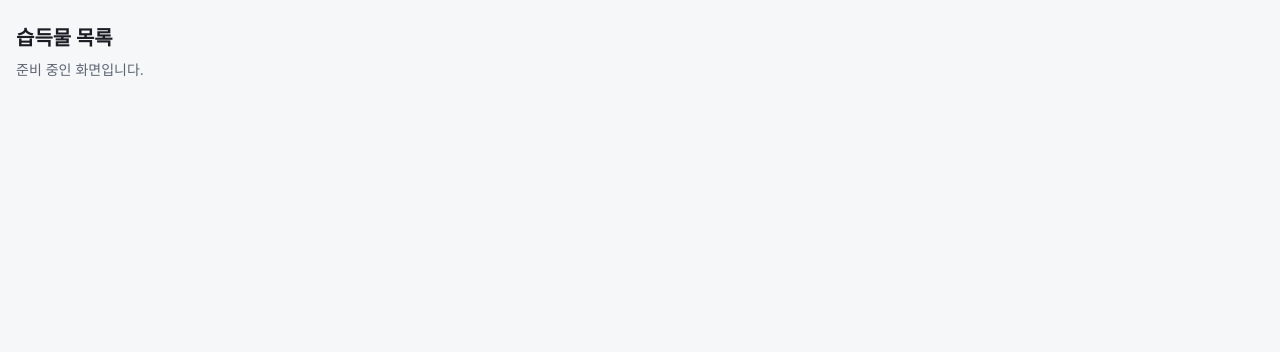
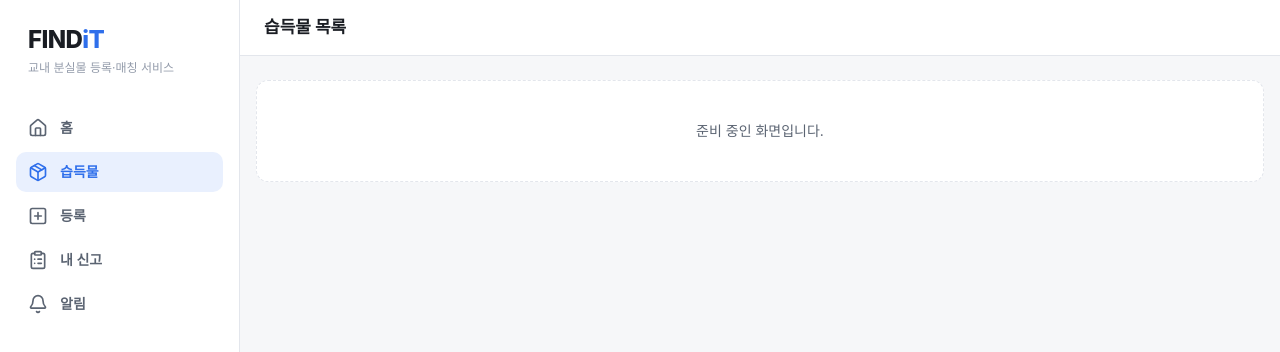
Before and after one commit to acorn497/FINDiT, a React (Vite) app in the folder apps/web/: page /found in a window 1280 px wide. Shown: the top 352 px of the page. Built offline with nearby package versions, Linux system fonts and the light colour scheme.

Commit message:
feat(web): 공용 레이아웃 — 앱바·하단 탭·넓은 화면 사이드 메뉴
좁은 화면은 하단 탭 5개(홈·습득물·등록·내 신고·알림), 768px 이상은 왼쪽 사이드 메뉴로 바꾼다. 입력 흐름 화면은 탭을 숨긴다.

Phase: P1

```diff
--- a/apps/web/src/pages/PlaceholderPage.tsx
+++ b/apps/web/src/pages/PlaceholderPage.tsx
@@ -1,3 +1,5 @@
+import { AppBar } from '../shared/layout/AppBar';
+
 interface PlaceholderPageProps {
   title: string;
   description?: string;
@@ -6,9 +8,13 @@ interface PlaceholderPageProps {
 /** 단계별로 실제 화면이 들어오기 전까지 경로만 확인하는 임시 페이지 */
 export function PlaceholderPage({ title, description }: PlaceholderPageProps) {
   return (
-    <section className="px-4 py-6">
-      <h1 className="text-xl font-bold">{title}</h1>
-      <p className="mt-2 text-sm text-tx-2">{description ?? '준비 중인 화면입니다.'}</p>
-    </section>
+    <>
+      <AppBar title={title} />
+      <section className="px-4 py-6">
+        <p className="rounded-card border border-dashed border-line bg-bg-1 px-4 py-10 text-center text-sm text-tx-2">
+          {description ?? '준비 중인 화면입니다.'}
+        </p>
+      </section>
+    </>
   );
 }
--- a/apps/web/src/routes.tsx
+++ b/apps/web/src/routes.tsx
@@ -2,6 +2,7 @@ import { Route, Routes } from 'react-router';
 import { RequireAuth } from './features/auth/RequireAuth';
 import { NotFoundPage } from './pages/NotFoundPage';
 import { PlaceholderPage } from './pages/PlaceholderPage';
+import { AppLayout } from './shared/layout/AppLayout';
 
 export function AppRoutes() {
   return (
@@ -11,11 +12,11 @@ export function AppRoutes() {
 
       {/* 보호 경로 */}
       <Route element={<RequireAuth />}>
+        {/* 탭이 보이는 화면 */}
+        <Route element={<AppLayout />}>
           <Route index element={<PlaceholderPage title="홈" />} />
           <Route path="found" element={<PlaceholderPage title="습득물 목록" />} />
           <Route path="found/:id" element={<PlaceholderPage title="습득물 상세" />} />
-        <Route path="found/new" element={<PlaceholderPage title="습득물 등록" />} />
-        <Route path="lost/new" element={<PlaceholderPage title="분실 신고 작성" />} />
           <Route path="register" element={<PlaceholderPage title="등록하기" />} />
           <Route path="matches" element={<PlaceholderPage title="매칭 후보" />} />
           <Route path="me/reports" element={<PlaceholderPage title="내 신고 관리" />} />
@@ -23,6 +24,11 @@ export function AppRoutes() {
           <Route path="admin" element={<PlaceholderPage title="관리자" />} />
         </Route>
 
+        {/* 입력 흐름 보호 — 하단 탭을 숨긴다 */}
+        <Route path="found/new" element={<PlaceholderPage title="습득물 등록" />} />
+        <Route path="lost/new" element={<PlaceholderPage title="분실 신고 작성" />} />
+      </Route>
+
       <Route path="*" element={<NotFoundPage />} />
     </Routes>
   );
--- /dev/null
+++ b/apps/web/src/shared/layout/AppBar.tsx
@@ -0,0 +1,42 @@
+import { ArrowLeft } from 'lucide-react';
+import type { ReactNode } from 'react';
+import { useNavigate } from 'react-router';
+
+interface AppBarProps {
+  title: string;
+  /** 뒤로 가기 버튼 표시. 문자열이면 그 경로로, true면 브라우저 뒤로 */
+  back?: boolean | string;
+  onBack?: () => void;
+  /** 오른쪽 보조 버튼 자리 */
+  actions?: ReactNode;
+}
+
+/** 상단 앱바 — 뒤로 가기 + 제목 + 보조 버튼 */
+export function AppBar({ title, back, onBack, actions }: AppBarProps) {
+  const navigate = useNavigate();
+
+  const handleBack = () => {
+    if (onBack) return onBack();
+    if (typeof back === 'string') return navigate(back);
+    navigate(-1);
+  };
+
+  return (
+    <header className="sticky top-0 z-20 flex h-14 items-center gap-2 border-b border-line bg-bg-1/95 px-3 backdrop-blur">
+      {back || onBack ? (
+        <button
+          type="button"
+          onClick={handleBack}
+          aria-label="뒤로 가기"
+          className="flex size-9 items-center justify-center rounded-field bg-bg-2 text-tx-1"
+        >
+          <ArrowLeft size={20} aria-hidden />
+        </button>
+      ) : (
+        <span className="w-1" aria-hidden />
+      )}
+      <h1 className="min-w-0 flex-1 truncate text-[17px] font-bold">{title}</h1>
+      {actions && <div className="flex items-center gap-1.5">{actions}</div>}
+    </header>
+  );
+}
--- /dev/null
+++ b/apps/web/src/shared/layout/AppLayout.tsx
@@ -0,0 +1,21 @@
+import { Outlet } from 'react-router';
+import { SideNav } from './SideNav';
+import { TabBar } from './TabBar';
+
+/**
+ * 공용 레이아웃.
+ * 좁은 화면: 위 콘텐츠 + 하단 탭 / 넓은 화면(≥768px): 왼쪽 사이드 메뉴 + 콘텐츠
+ */
+export function AppLayout() {
+  return (
+    <div className="min-h-screen bg-bg-2">
+      <SideNav />
+      <div className="pb-20 md:pb-0 md:pl-60">
+        <div className="mx-auto w-full max-w-[1100px]">
+          <Outlet />
+        </div>
+      </div>
+      <TabBar />
+    </div>
+  );
+}
--- /dev/null
+++ b/apps/web/src/shared/layout/Logo.tsx
@@ -0,0 +1,11 @@
+interface LogoProps {
+  className?: string;
+}
+
+export function Logo({ className = 'text-2xl' }: LogoProps) {
+  return (
+    <span className={`font-extrabold tracking-tight text-tx-1 ${className}`} aria-label="FINDiT">
+      FIND<span className="text-accent">iT</span>
+    </span>
+  );
+}
--- /dev/null
+++ b/apps/web/src/shared/layout/SideNav.tsx
@@ -0,0 +1,33 @@
+import { NavLink } from 'react-router';
+import { Logo } from './Logo';
+import { NAV_ITEMS } from './navItems';
+
+/** 넓은 화면(≥768px)의 왼쪽 사이드 메뉴 */
+export function SideNav() {
+  return (
+    <aside className="fixed inset-y-0 left-0 z-30 hidden w-60 flex-col border-r border-line bg-bg-1 px-4 py-6 md:flex">
+      <Logo className="px-3 text-2xl" />
+      <p className="mt-1 px-3 text-xs text-tx-3">교내 분실물 등록·매칭 서비스</p>
+      <nav aria-label="주요 메뉴" className="mt-8">
+        <ul className="flex flex-col gap-1">
+          {NAV_ITEMS.map(({ to, label, icon: Icon, end }) => (
+            <li key={to}>
+              <NavLink
+                to={to}
+                end={end}
+                className={({ isActive }) =>
+                  `flex items-center gap-3 rounded-field px-3 py-2.5 text-sm font-semibold ${
+                    isActive ? 'bg-accent-weak text-accent' : 'text-tx-2 hover:bg-bg-2'
+                  }`
+                }
+              >
+                <Icon size={20} aria-hidden />
+                {label}
+              </NavLink>
+            </li>
+          ))}
+        </ul>
+      </nav>
+    </aside>
+  );
+}
--- /dev/null
+++ b/apps/web/src/shared/layout/TabBar.tsx
@@ -0,0 +1,31 @@
+import { NavLink } from 'react-router';
+import { NAV_ITEMS } from './navItems';
+
+/** 좁은 화면의 하단 탭 (≥768px 에서는 숨기고 SideNav 를 쓴다) */
+export function TabBar() {
+  return (
+    <nav
+      aria-label="주요 메뉴"
+      className="fixed inset-x-0 bottom-0 z-30 border-t border-line bg-bg-1 pb-[env(safe-area-inset-bottom)] md:hidden"
+    >
+      <ul className="mx-auto grid h-16 max-w-[640px] grid-cols-5">
+        {NAV_ITEMS.map(({ to, label, icon: Icon, end }) => (
+          <li key={to}>
+            <NavLink
+              to={to}
+              end={end}
+              className={({ isActive }) =>
+                `relative flex h-full flex-col items-center justify-center gap-1 text-[11px] font-semibold ${
+                  isActive ? 'text-accent' : 'text-tx-3'
+                }`
+              }
+            >
+              <Icon size={22} aria-hidden />
+              {label}
+            </NavLink>
+          </li>
+        ))}
+      </ul>
+    </nav>
+  );
+}
--- /dev/null
+++ b/apps/web/src/shared/layout/navItems.ts
@@ -0,0 +1,18 @@
+import { Bell, ClipboardList, House, Package, SquarePlus, type LucideIcon } from 'lucide-react';
+
+export interface NavItem {
+  to: string;
+  label: string;
+  icon: LucideIcon;
+  /** 하위 경로까지 활성으로 볼지 여부 */
+  end?: boolean;
+}
+
+/** 하단 탭 5개 — 홈 · 습득물 · 등록 · 내 신고 · 알림 */
+export const NAV_ITEMS: NavItem[] = [
+  { to: '/', label: '홈', icon: House, end: true },
+  { to: '/found', label: '습득물', icon: Package },
+  { to: '/register', label: '등록', icon: SquarePlus },
+  { to: '/me/reports', label: '내 신고', icon: ClipboardList },
+  { to: '/notifications', label: '알림', icon: Bell },
+];
```
Lines whose indentation alone changed are shown as unchanged.
